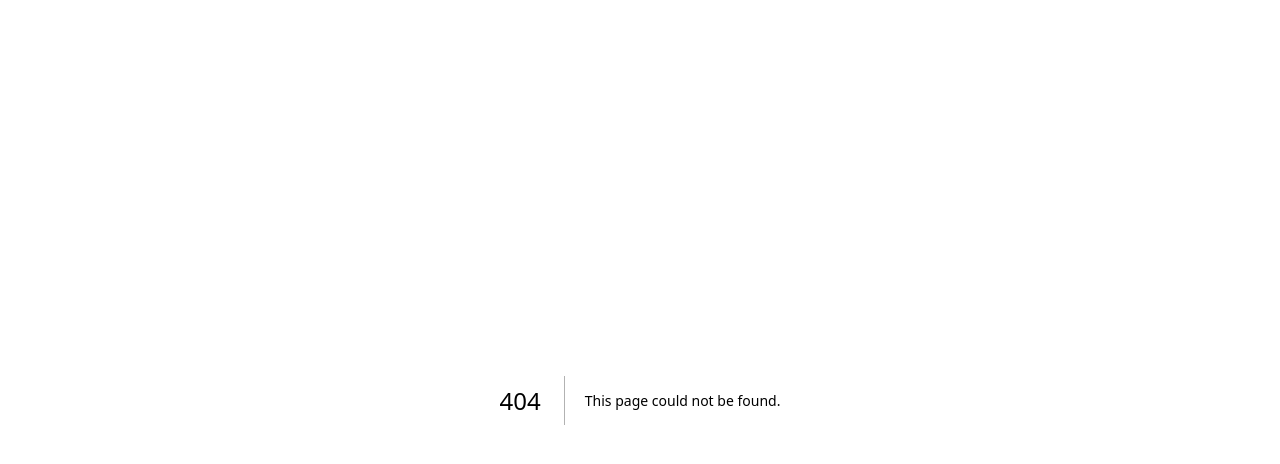
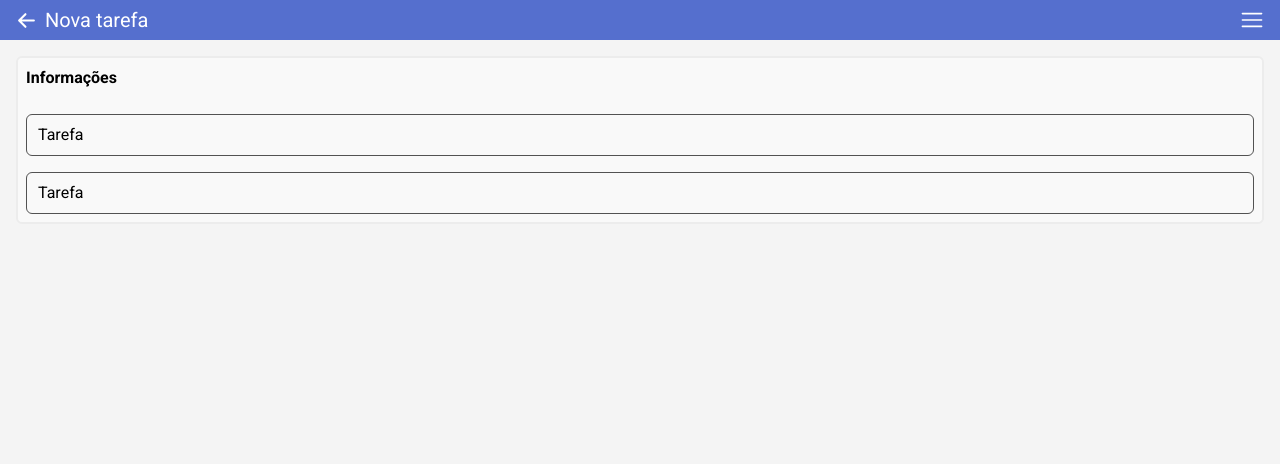
Before and after one commit to GuiPiangers/my-adventure-list, a Next.js app: page /newtask in a window 1280 px wide. Before the commit this address had no page. Shown: the top 464 px of the page. Built offline with nearby package versions, Linux system fonts and the light colour scheme.

Commit message:
create input element

```diff
--- a/src/app/(main)/(tasks)/page.tsx
+++ b/src/app/(main)/(tasks)/page.tsx
@@ -1,9 +1,11 @@
+import AddButton from "@/components/AddButton/AddButton";
 import { Task } from "@/components/Task/index";
 import TaskCheck from "@/components/Task/TaskCheck";
 
 export default function Home() {
   return (
     <div className="space-y-4">
+      <AddButton url="/newtask"></AddButton>
       <Task.Root check={<TaskCheck />}>
         <Task.Title title="Fazer isso aqui" />
         <Task.Badges importance={3} difficulty={4} />
--- a/src/app/layout.tsx
+++ b/src/app/layout.tsx
@@ -16,7 +16,9 @@ export default function RootLayout({
 }) {
   return (
     <html lang="en">
-      <body className={roboto.className}>{children}</body>
+      <body className={roboto.className} suppressHydrationWarning={true}>
+        {children}
+      </body>
     </html>
   );
 }
--- /dev/null
+++ b/src/app/newtask/page.tsx
@@ -0,0 +1,34 @@
+"use client";
+
+import { HiArrowLeft } from "react-icons/hi";
+import { RxHamburgerMenu } from "react-icons/rx";
+import { useRouter } from "next/navigation";
+import Input from "@/components/ui/Input";
+
+export default function Page() {
+  const router = useRouter();
+
+  return (
+    <>
+      <header className="flex items-center justify-between gap-2 bg-primary px-4 py-1.5 text-white">
+        <div className="flex items-center gap-2">
+          <HiArrowLeft size={21} onClick={router.back} />
+
+          <h1 className="text-xl">Nova tarefa</h1>
+        </div>
+        <button>
+          <RxHamburgerMenu size={24} />
+        </button>
+      </header>
+
+      <main className="p-4">
+        <div className="flex flex-col gap-2 rounded-md border-2 border-light-400 bg-light-100 p-2">
+          <h2 className="mb-2 font-semibold">Informações</h2>
+
+          <Input label="Tarefa"></Input>
+          <Input label="Tarefa"></Input>
+        </div>
+      </main>
+    </>
+  );
+}
--- /dev/null
+++ b/src/components/AddButton/AddButton.tsx
@@ -0,0 +1,20 @@
+import Link from "next/link";
+// import { HTMLAttributes } from "react";
+import { FiPlus } from "react-icons/fi";
+
+type Props = {
+  url: string;
+  // eslint-disable-next-line no-undef
+} & React.AnchorHTMLAttributes<HTMLAnchorElement>;
+
+export default function AddButton({ url, ...rest }: Props) {
+  return (
+    <Link
+      href={url}
+      {...rest}
+      className="fixed bottom-20 right-4 grid h-14 w-14 place-content-center rounded-full bg-primary text-white"
+    >
+      <FiPlus size={38} />
+    </Link>
+  );
+}
--- /dev/null
+++ b/src/components/ui/Input.tsx
@@ -0,0 +1,33 @@
+import { HTMLAttributes } from "react";
+import useId from "@mui/material/utils/useId";
+
+type Props = {
+  label?: string;
+} & HTMLAttributes<HTMLInputElement>;
+
+export default function Input({ label, ...rest }: Props) {
+  const id = useId();
+
+  return (
+    <div className="relative mt-2 flex flex-col">
+      <input
+        className="peer rounded-md border
+            border-neutral-600 bg-transparent px-2 py-2
+            placeholder:opacity-0 focus:outline-primary "
+        placeholder={label}
+        {...rest}
+        id={id}
+      />
+      {label && (
+        <label
+          className="pointer-events-none absolute -top-0.5 left-2 -translate-y-1/2
+            bg-light-100 px-1 text-sm transition-all peer-placeholder-shown:top-1/2
+            peer-placeholder-shown:text-base peer-focus:-top-0.5 peer-focus:text-sm peer-focus:text-primary"
+          htmlFor={id}
+        >
+          {label}
+        </label>
+      )}
+    </div>
+  );
+}
```
